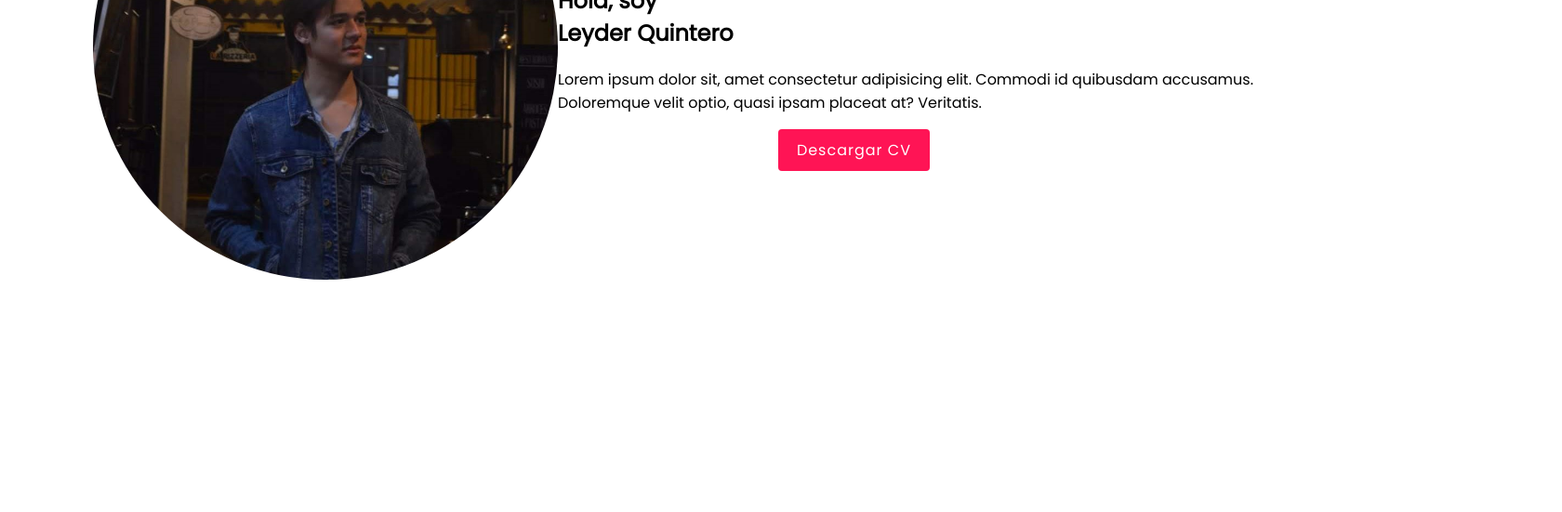
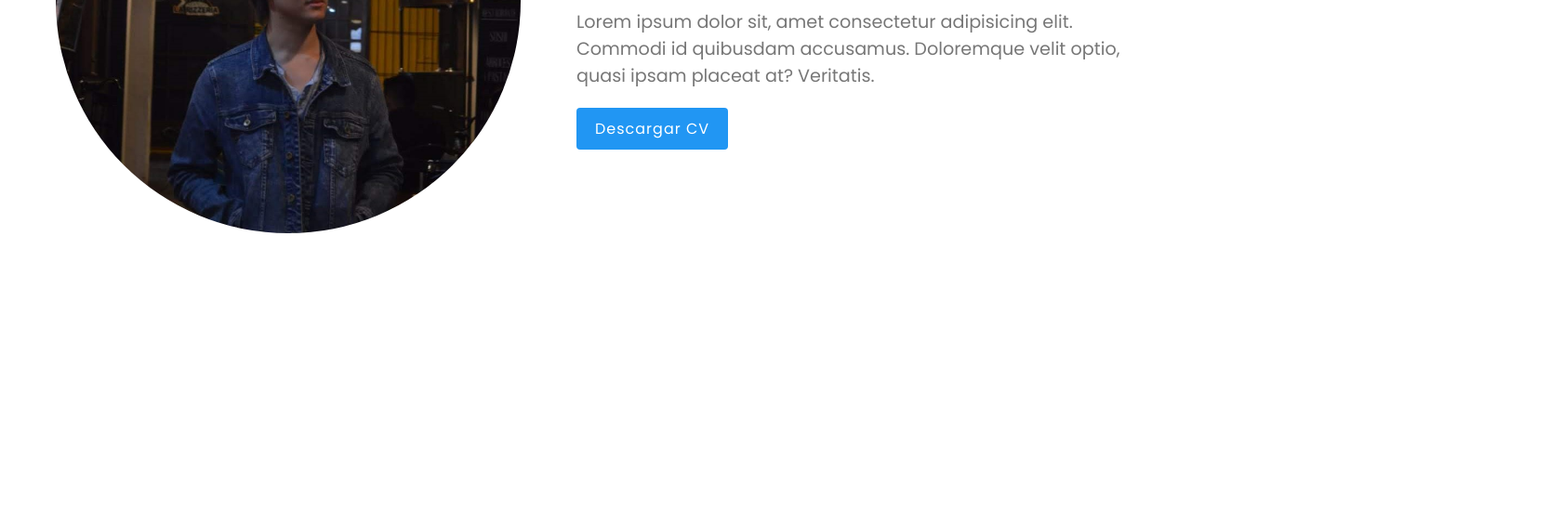
Before and after one commit to lelequinter/Personal-web-page, a plain HTML site: page index.html in a window 1280 px wide. Shown: the part 449-1000 px from the top of the page at 93% size, 1680 px wide, since content can reach past the window. After the commit the page ends 900 px from the top, so only its background shows below. Drawn offline with Linux system fonts and the light colour scheme.

Commit message:
se arregló el padding, se alineó el boton del CV

```diff
--- a/style.css
+++ b/style.css
@@ -68,11 +68,11 @@ body{
 .sec{
     position: relative;
     left: 0;
-    width: 100%;
+    min-width: 100vh;
     min-height: 100vh;
-    padding: 100px;
+    padding: 50px 50px;
     display: flex;
-    justify-content: space-between;
+    justify-content: space-around;
     align-items: center;
     transition: 1s;
 }
@@ -131,8 +131,8 @@ header{
     background: #fff;
 }
 .btn{
-    position: absolute;
-    right: 30em;
+    position: relative;
+    right: 10em;
     display: inline-block;
     padding: 10px 20px;
     text-decoration: none;
@@ -149,3 +149,28 @@ header{
     border-radius: 50%;
     overflow: hidden;
 }
+.sec .content{
+    max-width: 600px;
+    margin-left: 40px;
+}
+.sec .content h2{
+    font-weight: 500;
+    letter-spacing: 1px;
+    color: #777;
+    line-height: 2.5em;
+}
+.sec .content h2 span{
+    font-weight: 700;
+    color: #2196f3;
+    font-size: 2em;
+}
+.sec .content p{
+    color: #777;
+    font-size: 1.2em;
+    margin-bottom: 20px;
+}
+.sec .content .btn{
+    position: relative;
+    right: 0;
+    background: #2196f3;
+}
```
Also changed, not shown: index.html (+0 -2 lines).
